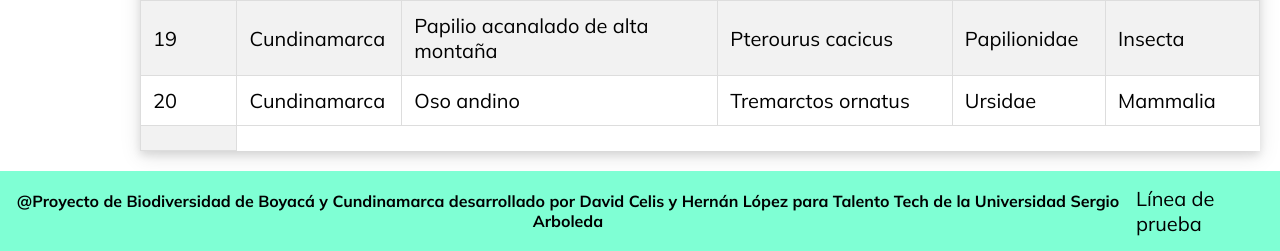
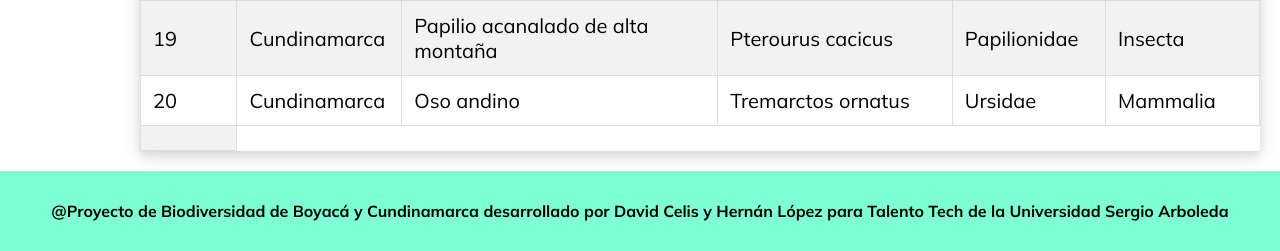
Before and after one commit to nancholopez/biodiversidad, a Flask app: page / in a window 1280 px wide; the page is wider, and only the part inside the window is pictured. Shown: the part 4655-4906 px from the top of that part. Run offline with Flask 3, Linux system fonts and the light colour scheme.

Commit message:
Quitar linea de prueba

```diff
--- a/templates/index.html
+++ b/templates/index.html
@@ -230,7 +230,6 @@
     <!-- PIE DE PÁGINA -->
     <footer>
         <h3>@Proyecto de Biodiversidad de Boyacá y Cundinamarca desarrollado por David Celis y Hernán López para Talento Tech de la Universidad Sergio Arboleda</h3>
-        <p>Línea de prueba</p>
     </footer>
 
     <!-- CÓDIGO JAVASCRIPT PARA CARGAR DATOS EN CONTENEDOR DATOS ESPECIES -->
```
